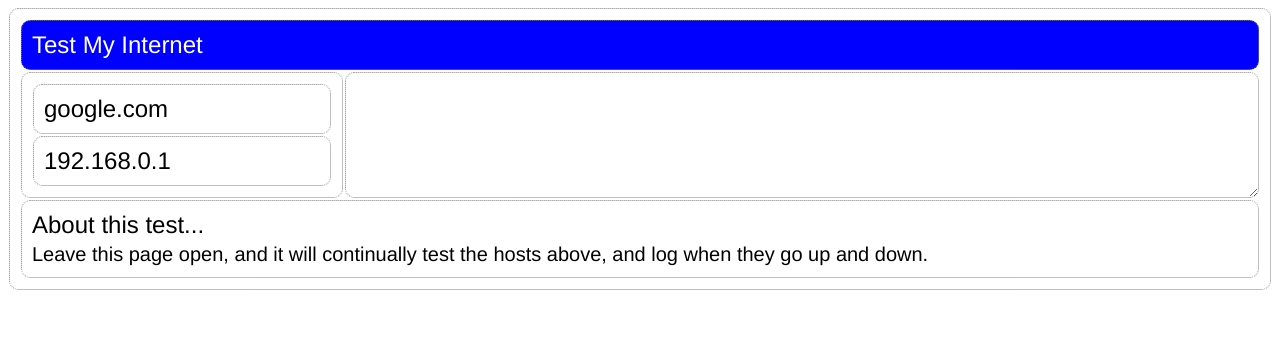
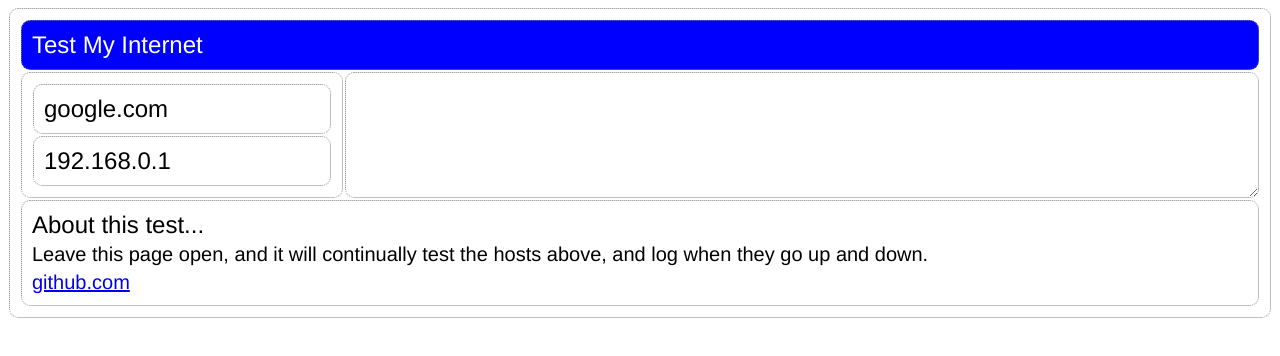
Before and after one commit to richb-hanover/TestMyInternet, a website: page index.html in a window 1280 px wide. Drawn offline with Linux system fonts and the light colour scheme; files that its build step writes are made by us from their sources; files whose address does not match are found by name.

Commit message:
Add README and link to github.com

```diff
--- a/index.html
+++ b/index.html
@@ -19,7 +19,9 @@
         <!-- <aside class="fitem">aside</aside> -->
     <footer class="fitem">About this test... <br/>
         <small>
-            Leave this page open, and it will continually test the hosts above, and log when they go up and down.
+            Leave this page open, and it will continually test the hosts above,
+            and log when they go up and down. <br/>
+            <a href="https://github.com/richb-hanover/TestMyInternet">github.com</a>
         </small>
 
     </footer>
```
Also changed, not shown: README.md (added).
